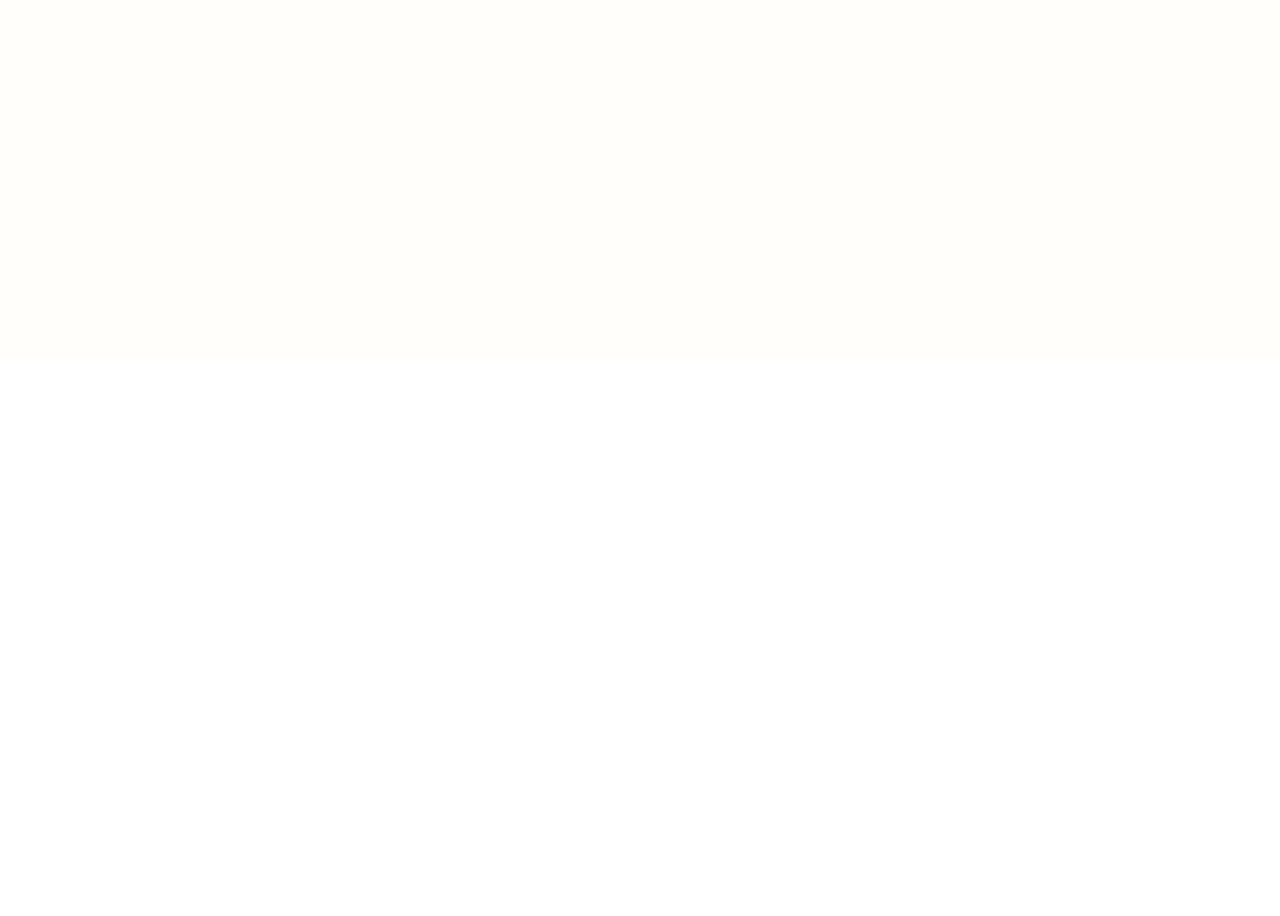
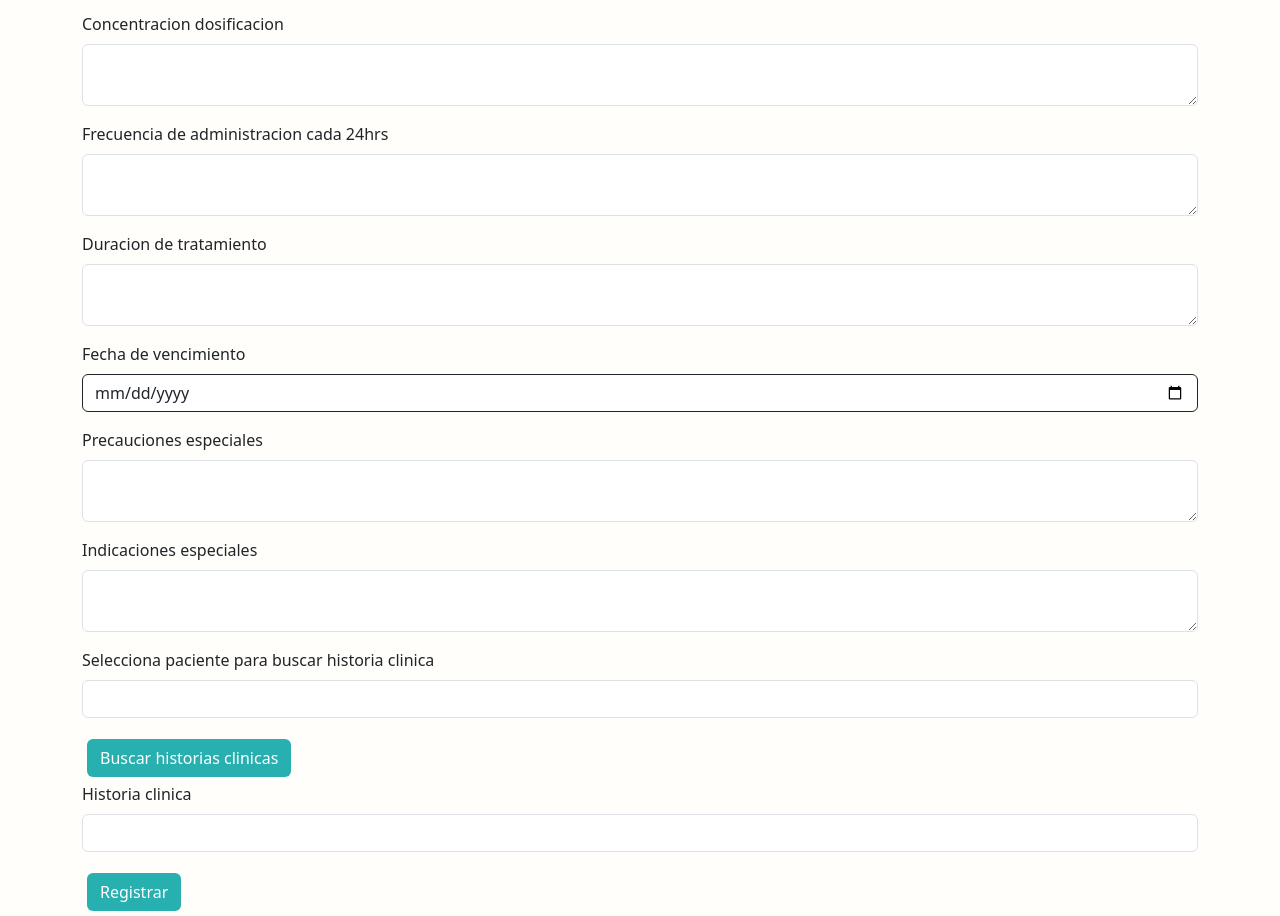
Before and after one commit to VictorVillazante/FrontendSistemaGestionInformacionConsultasMedicasExternasHospitalesTercerNivel, an Angular app: page /medico/registro-receta in a window 1280 px wide. Shown: the part 440-1356 px from the top of the page. Before the commit the page ends 800 px from the top, so only its background shows below. Built offline with nearby package versions, Linux system fonts and the light colour scheme.

Commit message:
[Add] regitro de receta

```diff
--- a/src/app/components/registro-receta/registro-receta.component.html
+++ b/src/app/components/registro-receta/registro-receta.component.html
@@ -1 +1,97 @@
-<p>registro-receta works!</p>
+<div class="container mt-5">
+    <h1 class="text-center p-3">Detalle de Receta</h1>
+    <form [formGroup]="formularioReceta" (ngSubmit)="onSubmit()">
+      <div class="mb-3">
+        <label for="nombreGenericoMedicamentoPreescrito" class="form-label">Nombre generico del medicamento preescrito</label>
+        <textarea id="nombreGenericoMedicamentoPreescrito" class="form-control" formControlName="nombreGenericoMedicamentoPreescrito"></textarea>
+      </div>
+      <div class="mb-3">
+        <label for="viaCuidadoEspecialesAdministracion" class="form-label">Via cuidado especiales de administracion</label>
+        <textarea id="viaCuidadoEspecialesAdministracion" class="form-control" formControlName="viaCuidadoEspecialesAdministracion"></textarea>
+      </div>
+      <div class="mb-3">
+        <label for="concentracionDosificacion" class="form-label">Concentracion dosificacion</label>
+        <textarea id="concentracionDosificacion" class="form-control" formControlName="concentracionDosificacion"></textarea>
+      </div>
+      <div class="mb-3">
+        <label for="frecuenciaAdministracion24hrs" class="form-label">Frecuencia de administracion cada 24hrs</label>
+        <textarea id="frecuenciaAdministracion24hrs" class="form-control" formControlName="frecuenciaAdministracion24hrs"></textarea>
+      </div>
+
+      <div class="mb-3">
+        <label for="duracionTratamiento" class="form-label">Duracion de tratamiento</label>
+        <textarea id="duracionTratamiento" class="form-control" formControlName="duracionTratamiento"></textarea>
+      </div>
+
+      <div class="mb-3">
+        <label for="fechaVencimiento" class="form-label">Fecha de vencimiento</label>
+        <input type="date" class="form-control border-dark" id="fechaVencimiento" formControlName="fechaVencimiento" required>
+      </div>
+
+      <div class="mb-3">
+        <label for="precaucionesEspeciales" class="form-label">Precauciones especiales</label>
+        <textarea id="precaucionesEspeciales" class="form-control" formControlName="precaucionesEspeciales"></textarea>
+      </div>
+
+      <div class="mb-3">
+        <label for="indicacionesEspeciales" class="form-label">Indicaciones especiales</label>
+        <textarea id="indicacionesEspeciales" class="form-control" formControlName="indicacionesEspeciales"></textarea>
+      </div>
+
+      <div class="mb-3">
+        <label for="pacientes" class="form-label">Selecciona paciente para buscar historia clinica</label>
+        <input
+          (focus)="onFocusPaciente()"
+          (blur)="onBlurPaciente()"
+          type="text"
+          class="form-control"
+          formControlName="ciPaciente"
+          id="pacientes"
+          (input)="filterSuggestionsPaciente($event)"
+          name="pacienteInput"
+        />
+        <ul
+          *ngIf="isAutocompletePacienteFocused && filteredSuggestionsPacientes.length > 0"
+          class="list-group mt-2"
+          id="lista-opciones-alumno"
+        >
+          <li class="list-group-item" *ngFor="let paciente of filteredSuggestionsPacientes" (click)="seleccionarPaciente(paciente)">
+            {{ paciente.ci }}
+          </li>
+        </ul>
+      </div>
+      <a *ngIf="formularioReceta.value.ci!=''" class="btn btn-success-hospital" (click)="obtenerHistoriasClinicasPaciente(formularioReceta.value.ci)">Buscar historias clinicas</a>
+      <div class="mb-3">
+        <label for="historiasClinicas" class="form-label">Historia clinica</label>
+        <input
+          (focus)="onFocusHistoriaClinica()"
+          (blur)="onBlurHistoriaClinica()"
+          type="text"
+          class="form-control"
+          formControlName="diagnosticoPresuntivo"
+          id="historiasClinicas"
+          (input)="filterSuggestionsHistoriaClinica($event)"
+          name="historiaClinicaInput"
+        />
+        <ul
+          *ngIf="isAutocompleteHistoriaClinicaFocused && filteredSuggestionsHistoriasClinicas.length > 0"
+          class="list-group mt-2"
+          id="lista-opciones-historia-clinica"
+        >
+          <li class="list-group-item" *ngFor="let historiaClinica of filteredSuggestionsHistoriasClinicas" (click)="seleccionarHistoriaClinica(historiaClinica)">
+            {{ historiaClinica.diagnosticoPresuntivo }}
+          </li>
+        </ul>
+      </div>
+
+      <button
+        class="btn btn-success-hospital "
+        type="submit"
+      >
+        Registrar
+      </button>
+    </form>
+
+
+
+ </div>
--- a/src/app/components/registro-receta/registro-receta.component.ts
+++ b/src/app/components/registro-receta/registro-receta.component.ts
@@ -1,4 +1,9 @@
 import { Component } from '@angular/core';
+import { FormBuilder, FormGroup } from '@angular/forms';
+import { HistoriasClinicasService } from 'src/app/services/historias-clinicas.service';
+import { PacientesService } from 'src/app/services/pacientes.service';
+import { RecetasService } from '../../services/recetas.service';
+import Swal from 'sweetalert2';
 
 @Component({
   selector: 'app-registro-receta',
@@ -6,5 +11,133 @@
   styleUrls: ['./registro-receta.component.css']
 })
 export class RegistroRecetaComponent {
+  id:any;
+  formularioReceta: FormGroup;
+  pacientes:any[]=[];
+  filteredSuggestionsPacientes:any[]=[];
+  historiasClinicas:any[]=[];
+  filteredSuggestionsHistoriasClinicas:any[]=[];
 
+  constructor(private pacientesService:PacientesService,private fb: FormBuilder,private historiasClinicasService:HistoriasClinicasService,private recetasService:RecetasService) {
+    this.formularioReceta = this.fb.group({
+      nombreGenericoMedicamentoPreescrito: [''],
+      viaCuidadoEspecialesAdministracion: [''],
+      concentracionDosificacion: [''],
+      frecuenciaAdministracion24hrs: [''],
+      duracionTratamiento: [''],
+      fechaVencimiento: [''],
+      precaucionesEspeciales: [''],
+      indicacionesEspeciales: [''],
+      idPaciente:[''],
+      ciPaciente:[''],
+      idHistoriaClinica:[''],
+      diagnosticoPresuntivo:['']
+    });
+  }
+  ngOnInit(){
+    this.pacientesService.obtenerPacientes().subscribe((data)=>{
+      this.pacientes=data;
+    });
+  }
+  isAutocompletePacienteFocused:boolean=false;
+  onFocusPaciente() {
+    this.isAutocompletePacienteFocused = true;
+  }
+
+  onBlurPaciente() {
+    setTimeout(() => {
+      this.isAutocompletePacienteFocused = false;
+    }, 500);
+  }
+
+  filterSuggestionsPaciente(event: Event): void {
+    const inputText = (event.target as HTMLInputElement)?.value ?? '';
+    if (inputText) {
+      this.filteredSuggestionsPacientes = this.pacientes.filter(paciente =>
+        paciente.ci.toLowerCase().includes(inputText.toLowerCase())
+      );
+    } else {
+      this.filteredSuggestionsPacientes = [];
+    }
+  }
+
+  isAutocompleteHistoriaClinicaFocused:boolean=false;
+  onFocusHistoriaClinica() {
+    this.isAutocompleteHistoriaClinicaFocused = true;
+  }
+
+  onBlurHistoriaClinica() {
+    setTimeout(() => {
+      this.isAutocompleteHistoriaClinicaFocused = false;
+    }, 500);
+  }
+
+  filterSuggestionsHistoriaClinica(event: Event): void {
+    const inputText = (event.target as HTMLInputElement)?.value ?? '';
+    if (inputText) {
+      this.filteredSuggestionsHistoriasClinicas = this.historiasClinicas.filter(historiaClinica =>
+        historiaClinica.diagnosticoPresuntivo.toLowerCase().includes(inputText.toLowerCase())
+      );
+    } else {
+      this.filteredSuggestionsHistoriasClinicas = [];
+    }
+  }
+
+  onSubmit() {
+    let historiaClinica=this.formularioReceta.value;
+    console.log(historiaClinica);
+    Swal.fire({
+      title: 'Estas seguro de realizar la accion',
+      showDenyButton: true,
+      showCancelButton: true,
+      confirmButtonText: 'Save',
+      heightAuto:false,
+
+      scrollbarPadding:true,
+      denyButtonText: `Don't save`,
+    }).then((result) => {
+      if (result.isConfirmed) {
+        this.historiasClinicasService.registrarHistoriaClinica(historiaClinica).subscribe((data:any)=>{
+          Swal.fire({
+            icon: 'success',
+            text:"Se realizo la accion correctamente",
+            confirmButtonText: 'Aceptar',
+            confirmButtonColor: '#28afb0',
+            heightAuto:false,
+            scrollbarPadding:true,
+          })
+        },
+        (error: any) => {
+          Swal.fire({
+            icon: 'error',
+            text:"Error al realizar la accion",
+            confirmButtonText: 'Aceptar',
+            confirmButtonColor: '#28afb0',
+            heightAuto:false,
+            scrollbarPadding:true,
+          })
+        });
+      }
+    });
+
+  }
+
+
+
+  seleccionarPaciente(paciente: any) {
+    this.isAutocompletePacienteFocused = false;
+    this.formularioReceta.controls['idPaciente'].setValue(paciente.idPaciente);
+    this.formularioReceta.controls['ciPaciente'].setValue(paciente.ci);
+    this.obtenerHistoriasClinicasPaciente(paciente.idPaciente);
+  }
+  seleccionarHistoriaClinica(historiaClinica: any) {
+    this.isAutocompletePacienteFocused = false;
+    this.formularioReceta.controls['idHistoriaClinica'].setValue(historiaClinica.idHistoriaClinica);
+    this.formularioReceta.controls['diagnosticoPresuntivo'].setValue(historiaClinica.diagnosticoPresuntivo);
+  }
+  obtenerHistoriasClinicasPaciente(idPaciente: any) {
+    this.historiasClinicasService.obtenerHistoriasClinicasDePaciente(idPaciente).subscribe((data)=>{
+      this.historiasClinicas=data;
+    });
+  }
 }
```
